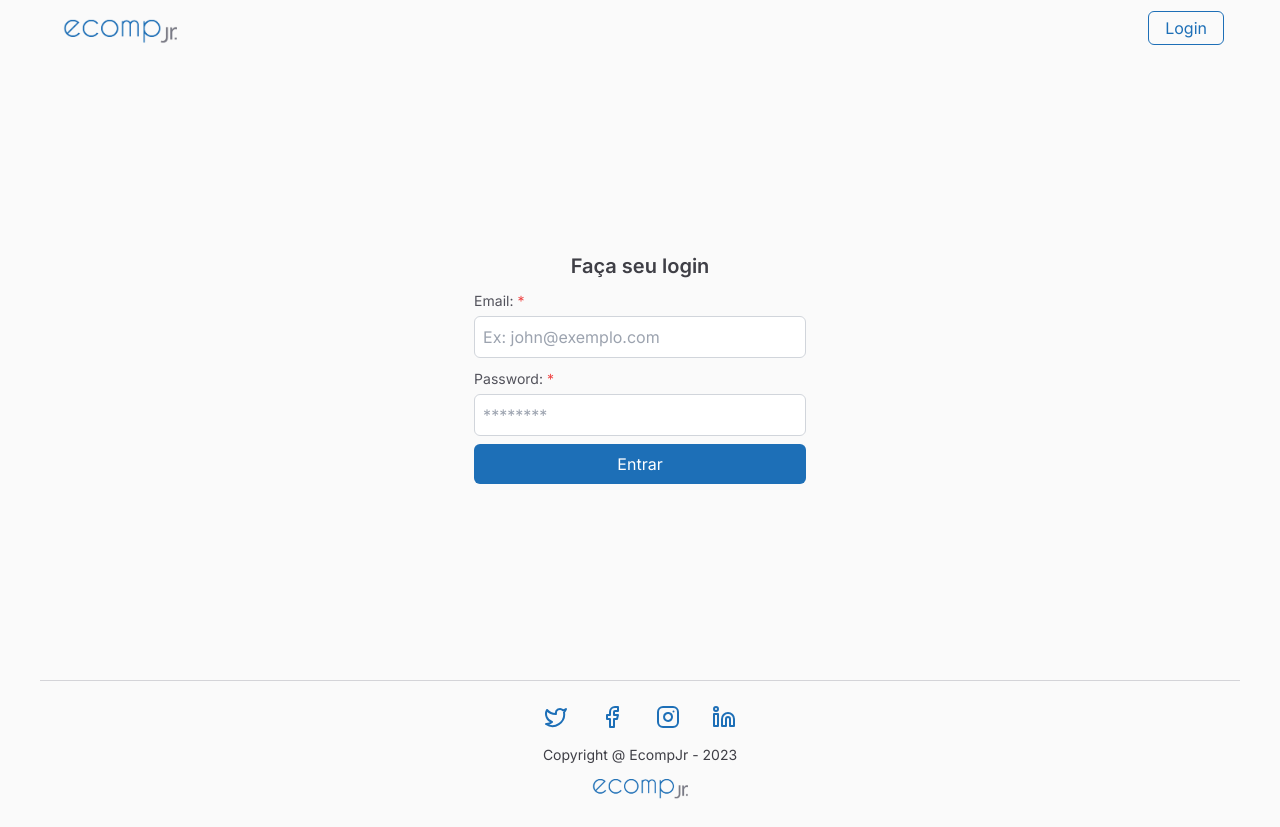
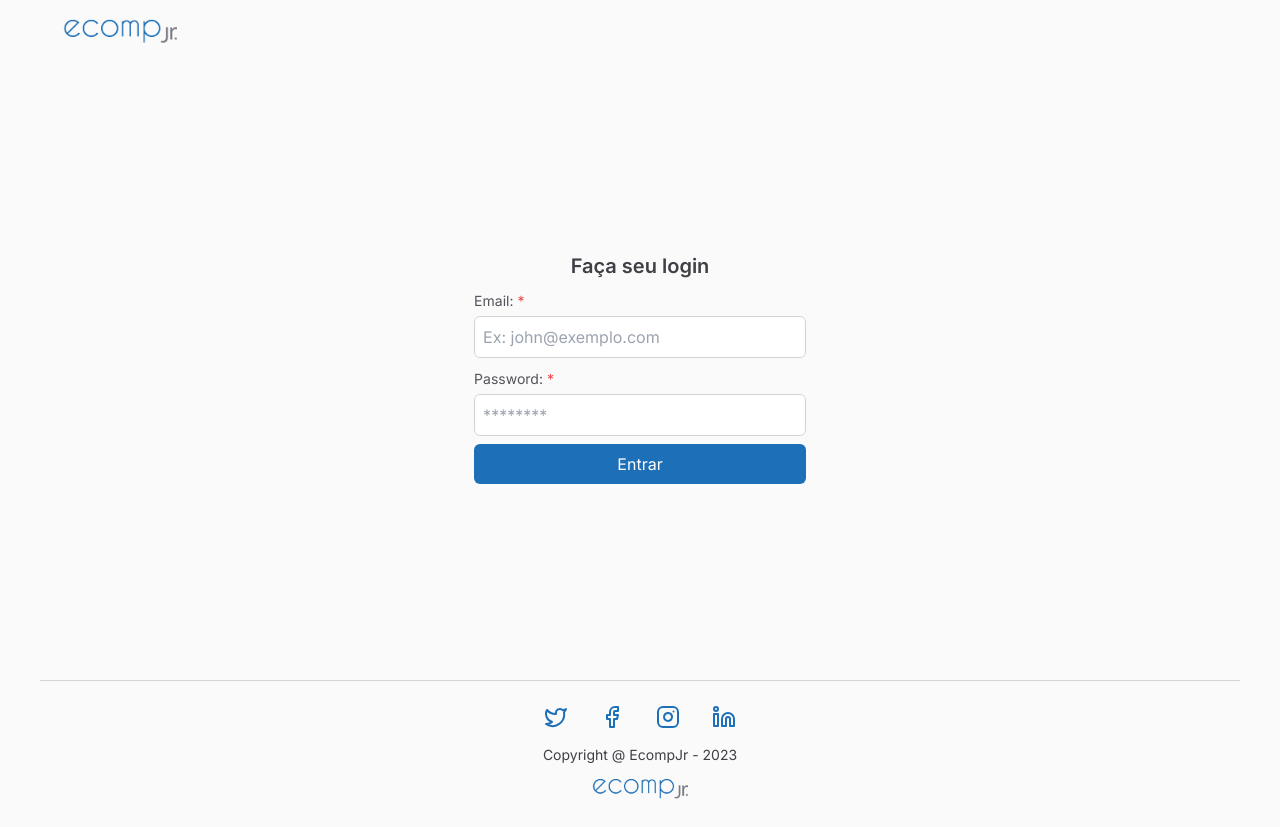
Before and after one commit to jnaraujo/prosel-ecompjr, a React (Vite) app in the folder web/: page /login in a window 1280 px wide. Built offline with nearby package versions, Linux system fonts and the light colour scheme.

Commit message:
✨ feat: remove login button from login page

```diff
--- a/web/src/components/navbar.tsx
+++ b/web/src/components/navbar.tsx
@@ -1,8 +1,10 @@
-import { Link } from "react-router-dom"
+import { Link, useLocation } from "react-router-dom"
 import logo from "../assets/logo.webp"
 import Button from "./button"
 
 export default function Navbar() {
+  const location = useLocation()
+
   return (
     <nav className="container flex items-center justify-between py-2">
       <Link to="/">
@@ -15,9 +17,11 @@ export default function Navbar() {
         />
       </Link>
 
-      <Button asChild className="w-fit py-1" variant="outline">
-        <Link to="/login">Login</Link>
-      </Button>
+      {location.pathname !== "/login" && (
+        <Button asChild className="w-fit py-1" variant="outline">
+          <Link to="/login">Login</Link>
+        </Button>
+      )}
     </nav>
   )
 }
```
